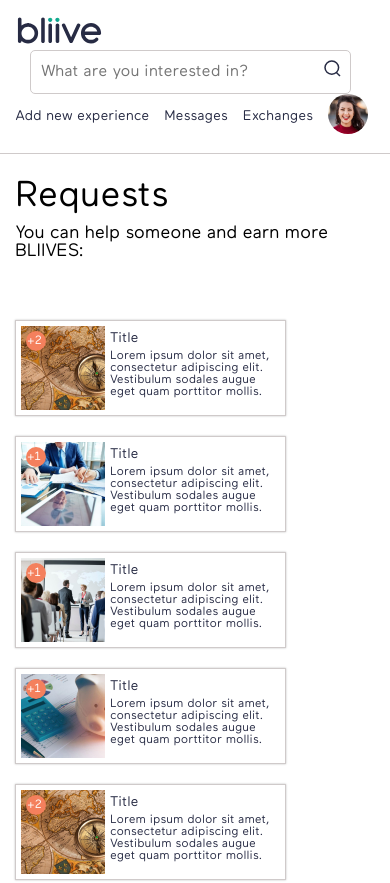
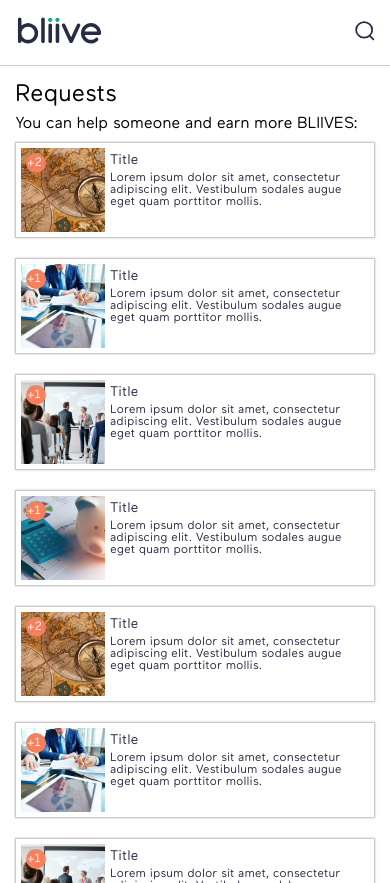
Before and after one commit to rochabianca/bliive-requests-page, a plain HTML site: page index.html in a window 390 px wide. Shown: the top 883 px of the page. Drawn offline with Linux system fonts and the light colour scheme.

Commit message:
start on mobile styles

```diff
--- a/index.html
+++ b/index.html
@@ -9,19 +9,23 @@
   </head>
   <body>
     <header class="header flex flex__sb-align">
-      <div class="flex flex__sb-align">
+      <div class="mobile__max-width flex flex__sb-align">
         <div class="header__logo"><img src="img/logo.svg" alt="Bliive" /></div>
         <div class="header__search">
-          <input type="text" placeholder="What are you interested in?" />
+          <input
+            class="header__search header__search--mobile-inactive"
+            type="text"
+            placeholder="What are you interested in?"
+          />
           <img
-            class="header__search--icon"
+            class="header__search--icon header__search--icon--mobile-inactive"
             src="img/search.svg"
             alt="search icon"
           />
         </div>
       </div>
 
-      <nav>
+      <nav class="no-mobile">
         <ul class="header__list">
           <li><a href="#" class="header__list--item">Add new experience</a></li>
           <li><a href="#" class="header__list--item">Messages</a></li>
@@ -42,7 +46,7 @@
       <p class="text__subtitle">You can help someone and earn more BLIIVES:</p>
 
       <div class="requests">
-        <a href="#">
+        <a href="#" class="mobile__inline-max-width">
           <div class="request">
             <div class="request__image">
               <div class="request__classification">
@@ -61,7 +65,7 @@
           </div>
         </a>
 
-        <a href="#">
+        <a href="#" class="mobile__inline-max-width">
           <div class="request">
             <div class="request__image">
               <div class="request__classification">
@@ -80,7 +84,7 @@
           </div>
         </a>
 
-        <a href="#">
+        <a href="#" class="mobile__inline-max-width">
           <div class="request">
             <div class="request__image">
               <div class="request__classification">
@@ -99,7 +103,7 @@
           </div>
         </a>
 
-        <a href="#">
+        <a href="#" class="mobile__inline-max-width">
           <div class="request">
             <div class="request__image">
               <div class="request__classification">
--- a/scss/_header.scss
+++ b/scss/_header.scss
@@ -1,6 +1,10 @@
 .header {
+  background: $white;
   padding: 15px;
   border-bottom: 1px solid $gray;
+  position: sticky;
+  top: 0;
+  z-index: 10;
 }
 
 .header__logo {
@@ -12,17 +16,31 @@
   margin-left: 15px;
   display: inline;
   position: relative;
-  input {
+  .header__search {
     width: 321px;
     padding: 10px;
     border: 1px solid $gray;
     border-radius: 5px;
+
+    &.header__search--mobile-inactive {
+      @include d(s) {
+        width: 0px;
+        display: none;
+      }
+    }
   }
 
   .header__search--icon {
     position: absolute;
     right: 10px;
     top: 10px;
+
+    &.header__search--icon--mobile-inactive {
+      @include d(s) {
+        position: initial;
+        width: 20px;
+      }
+    }
   }
 }
 
--- /dev/null
+++ b/scss/_mobile.scss
@@ -0,0 +1,18 @@
+.no-mobile {
+  @include d(s) {
+    display: none;
+  }
+}
+
+.mobile__max-width {
+  @include d(s) {
+    width: 100%;
+  }
+}
+
+.mobile__inline-max-width {
+  @include d(s) {
+    display: block;
+    width: 100%;
+  }
+}
--- a/scss/_request.scss
+++ b/scss/_request.scss
@@ -6,6 +6,11 @@
 
   .request:nth-child(4n) {
     margin-right: 0;
+  }
+
+  @include d(s) {
+    margin-top: 10px;
+    margin-bottom: 10px;
   }
 }
 
@@ -16,6 +21,16 @@
   margin-right: 15px;
   margin-bottom: 20px;
   box-shadow: 0px 0px 2px rgba(0, 0, 0, 0.25);
+  transition: 0.3s ease-in;
+
+  &:hover {
+    color: $black;
+    border-color: $green;
+  }
+
+  @include d(s) {
+    margin-right: 0;
+  }
 }
 
 .request__image {
--- a/scss/_text.scss
+++ b/scss/_text.scss
@@ -2,6 +2,10 @@
   font-size: 36px;
   letter-spacing: -0.2px;
   margin-bottom: 10px;
+
+  @include d(s) {
+    font-size: 24px;
+  }
 }
 
 .text__title__small {
@@ -13,10 +17,18 @@
 .text__subtitle {
   font-size: 18px;
   letter-spacing: -0.2px;
+
+  @include d(s) {
+    font-size: 16px;
+  }
 }
 
 .text__paragraph {
   font-size: 12px;
   display: inline-block;
   max-width: 170px;
+
+  @include d(s) {
+    max-width: 95%;
+  }
 }
--- a/scss/_variables.scss
+++ b/scss/_variables.scss
@@ -2,7 +2,7 @@ $black: #272b44;
 $gray: #cfcaca;
 $orange: #f4805d;
 $white: #fff;
-
+$green: #069a92;
 @font-face {
   font-family: 'MaaxRounded';
   src: url('../fonts/MaaxRounded.eot');
--- a/scss/style.scss
+++ b/scss/style.scss
@@ -7,6 +7,7 @@
 @import '_text';
 @import '_request';
 @import '_footer';
+@import '_mobile';
 
 body {
   font-family: 'MaaxRounded';
@@ -18,6 +19,6 @@ a {
   transition: 0.3s ease-in;
 
   &:hover {
-    color: #069a92;
+    color: $green;
   }
 }
```
Also changed, not shown: css/style.min.css.
